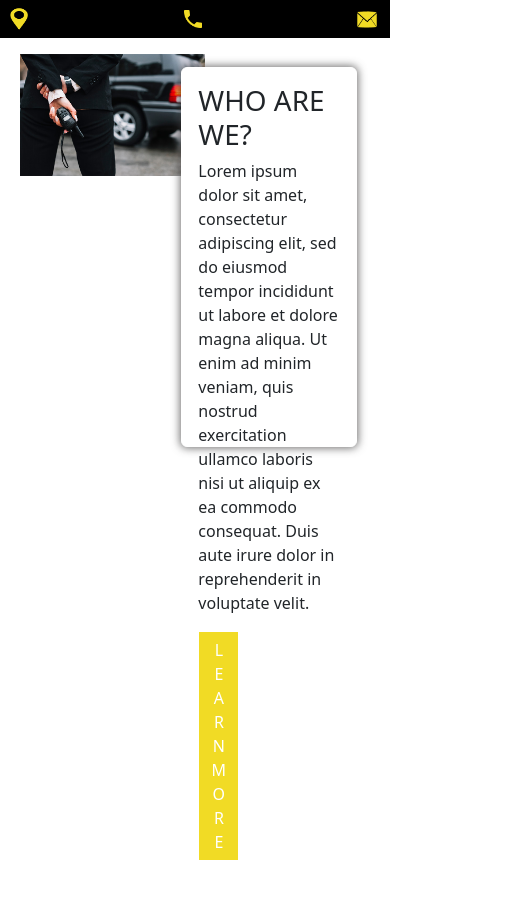
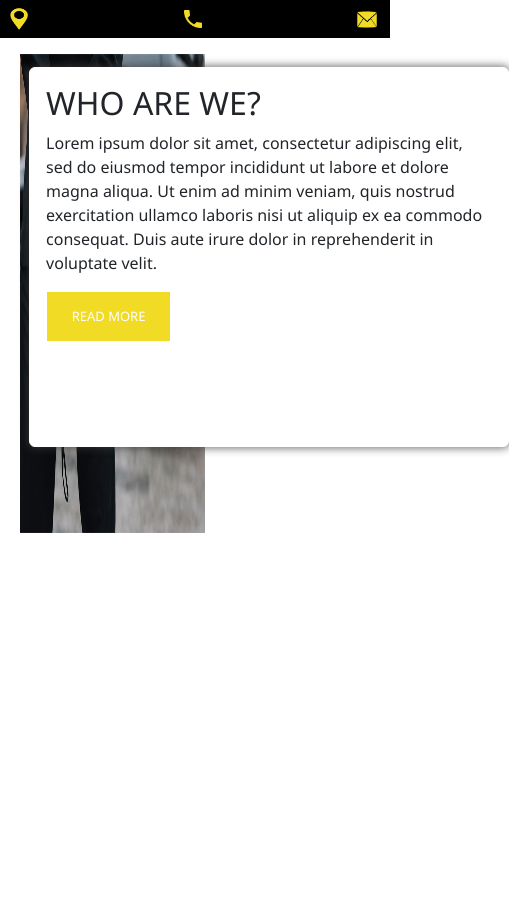
Before and after one commit to haroon124/task-1-UI-creation-, a plain HTML site: page index.html in a window 390 px wide. Shown: the whole page, 509 px wide, since content can reach past the window. Before the commit the page ends 877 px from the top, so only its background shows below. Drawn offline with nearby package versions, Linux system fonts and the light colour scheme.

Commit message:
responsive

```diff
--- a/index.html
+++ b/index.html
@@ -53,11 +53,16 @@
 
 <!-- about -->
 <div class="about">
-<div id="about-img">
-    <img src="./images/about-img.jpg" alt="">
+
+    <!-- about image -->
+<div class="about-img-container">
+    <div id="about-img">
+        <img src="./images/about-img.jpg" class="img-fluid" alt="about image">
+    </div>
 </div>
 
-<div class="card" style="width: 45%;
+<!-- about card -->
+<div class="card" style="width:30rem;
 height: 45%;
 background-color: white;
 border-color:white;
@@ -66,21 +71,30 @@ box-shadow: 0px 0px 9px 1px rgba(61,60,60,0.75);
 -moz-box-shadow: 0px 0px 9px 1px rgba(61,60,60,0.75);
 position: absolute;
 margin-left: 38%;
-margin-top: 3.5%; ">
+margin-top: 3.5%;
+font-family: 'Segoe UI', Tahoma, Geneva, Verdana, sans-serif;">
     <div class="card-body">
-      <h1 class="card-title">WHO ARE WE?</h1>
+      <h1 class="card-title" style="font-weight: 550;
+                                    font-size: xx-large;">WHO ARE WE?</h1>
+
+
       <p class="card-text">Lorem ipsum dolor sit amet, consectetur adipiscing elit,
          sed do eiusmod tempor incididunt ut labore et dolore magna aliqua. Ut
           enim ad minim veniam, quis nostrud exercitation ullamco laboris nisi
           ut aliquip ex ea commodo consequat. Duis aute irure dolor
           in reprehenderit in voluptate velit.
+      </p>
 
-      </p>
+      <!-- button -->
       <button type="button" class="btn btn-warning" style="width: 29%;
       border-radius: 0px;
       background-color: #f1db25;
       border-color: white;
-      color: white;">LEARN MORE</button>
+      color: white;
+      font-size: small;
+      height: 15%;
+      width: 28%;">READ MORE</button>
+
     </div>
   </div>
 
--- a/style.css
+++ b/style.css
@@ -64,13 +64,19 @@
 
 
 /* about  */
+.about-img-container {
+    width: 50%;
+}
 .about {
+    width: 100%;
+    height: 100vh;
     display: flex;
     justify-content: center;
     margin-top: 4%;
 }
 #about-img {
-    width: 50%;
+    width: 100%;
+    height: 58%;
 }
 #about-img img {
     width: 95%;
@@ -148,6 +154,27 @@
 
 /* responsive */
 
+@media (max-width:1150px) {
+
+}
+
+
+
+
+
+
+
+
+
+
+
+
+
+
+
+
+
+
 
 @media (max-width:576px) {
 
```
